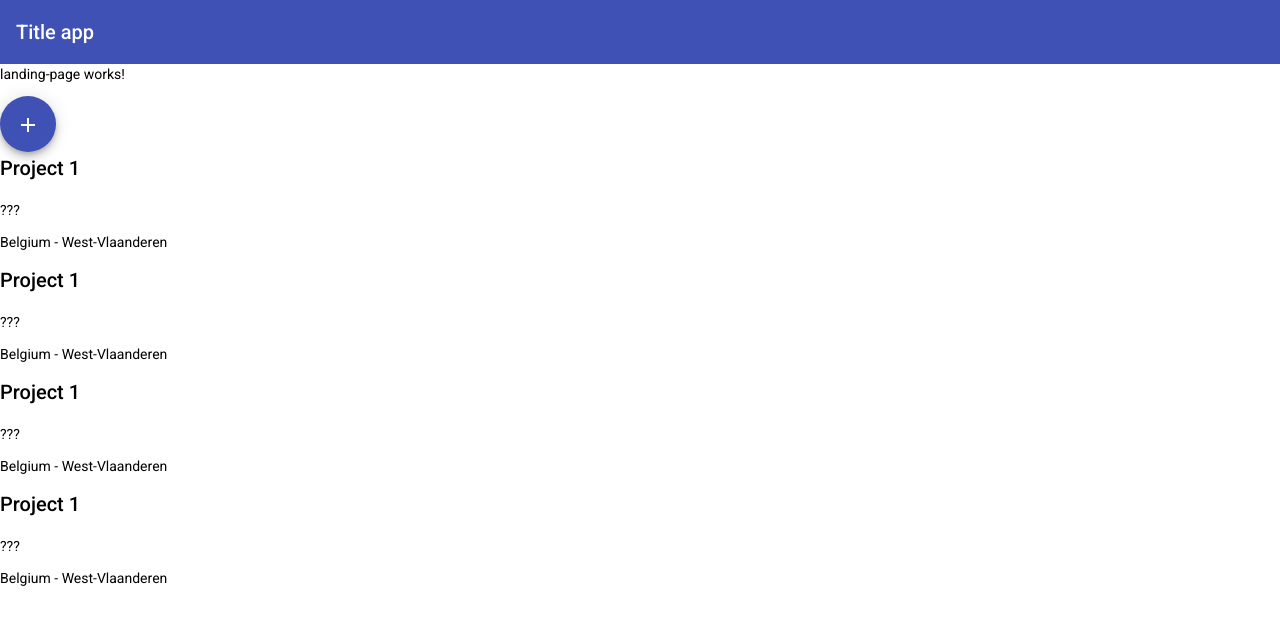
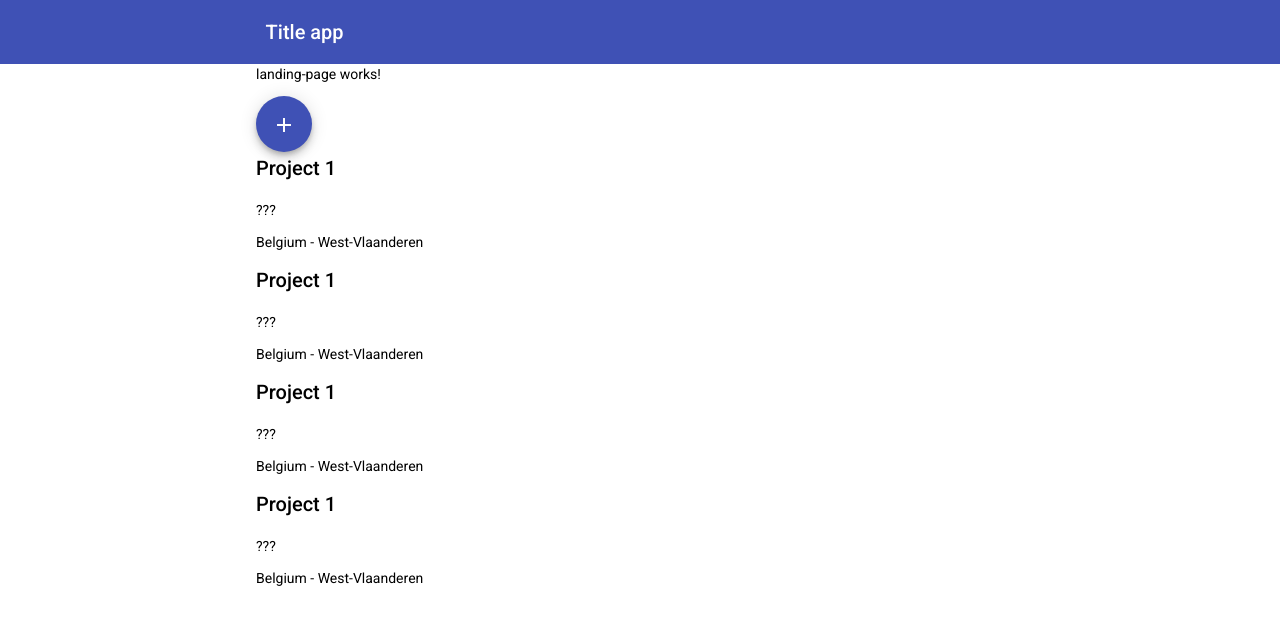
Before and after one commit to nikita-taranenko-nta/HITW-2022, an Angular app in the folder frontend/audit/: page / in a window 1280 px wide. Shown: the top 624 px of the page. Built offline with nearby package versions, Linux system fonts and the light colour scheme.

Commit message:
some styling

```diff
--- a/frontend/audit/src/app/app.component.html
+++ b/frontend/audit/src/app/app.component.html
@@ -1,4 +1,6 @@
 <mat-toolbar color="primary">
-    <span>Title app</span>
+    <span class="main">Title app</span>
 </mat-toolbar>
-<router-outlet></router-outlet>
+<div class="main">
+    <router-outlet></router-outlet>
+</div>
--- a/frontend/audit/src/app/app.component.scss
+++ b/frontend/audit/src/app/app.component.scss
@@ -0,0 +1,4 @@
+.main{
+    width: 60%;
+    margin: auto;
+}
```
